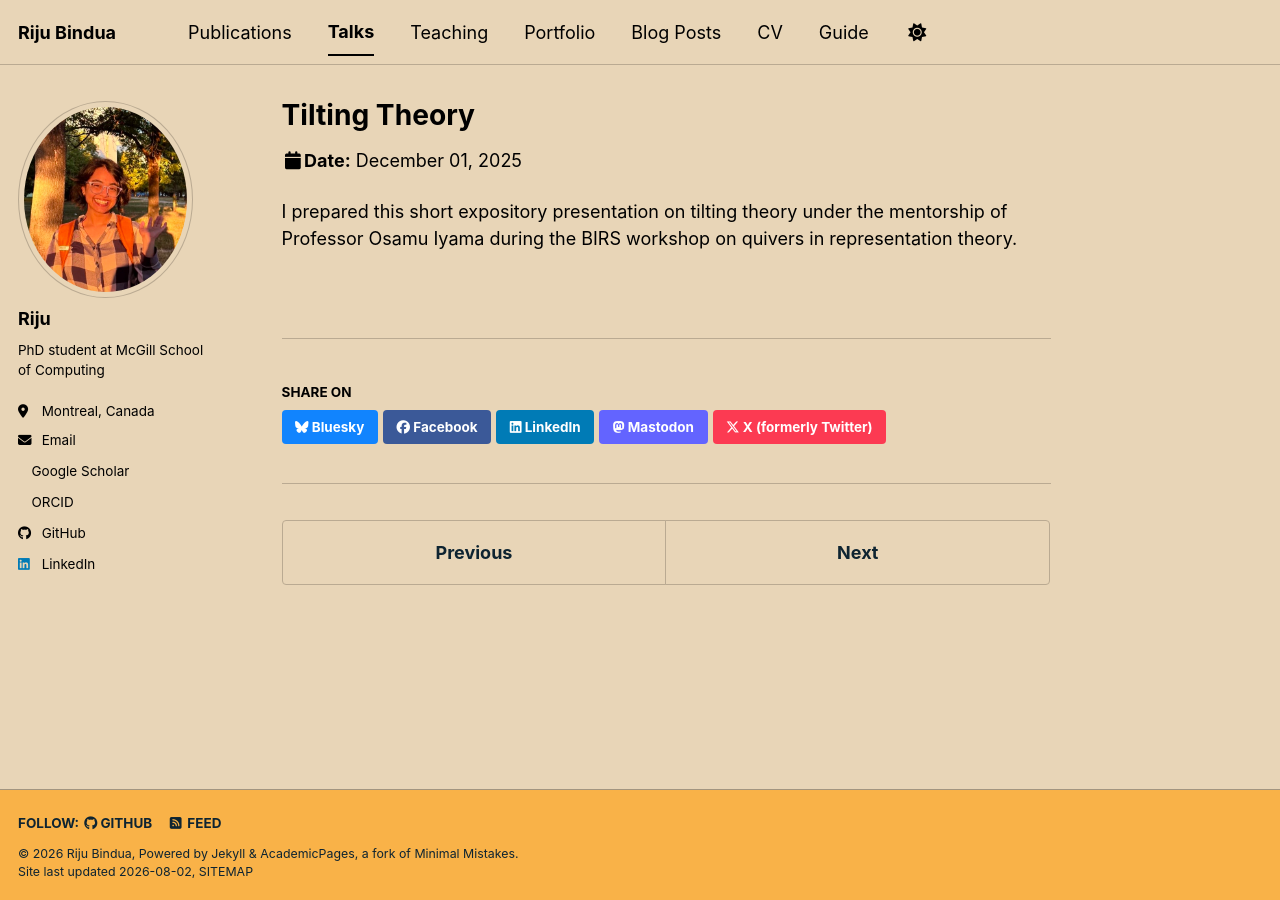
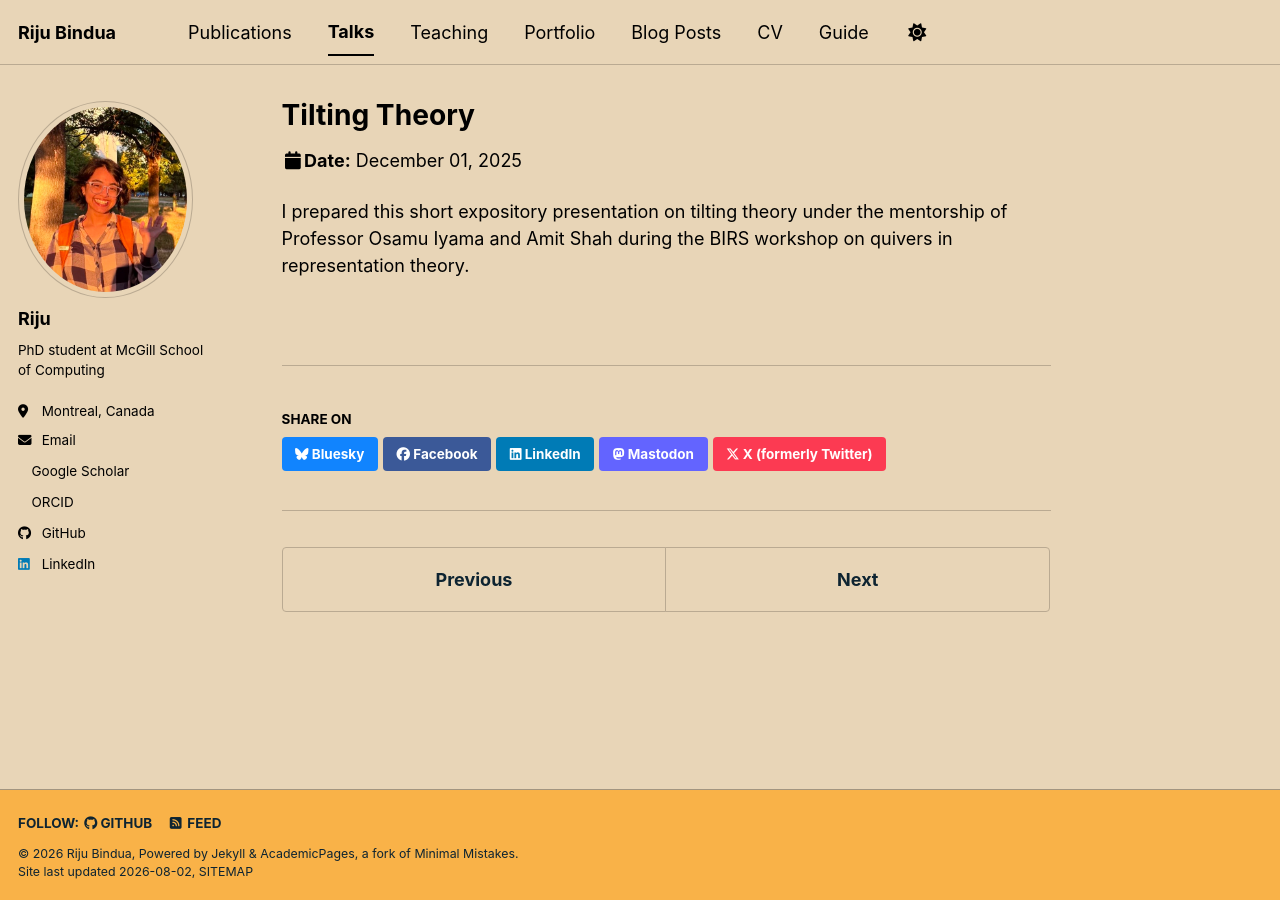
Before and after one commit to binduariju/binduariju.github.io, a Jekyll site: the page built from _talks/2025-12-01-tilting-theory.md, in a window 1280 px wide. Built offline with Jekyll 4.4.1, drawn with Linux system fonts in a browser that asks for light colours; a style sheet for code colours, icons or effects is not loaded.

Commit message:
Add co-mentor Amit Shah to presentation details

```diff
--- a/_talks/2025-12-01-tilting-theory.md
+++ b/_talks/2025-12-01-tilting-theory.md
@@ -11,4 +11,4 @@ location: "Chennai Mathematical Institute, Chennai, India"
 excerpt: "An expository presentation prepared under the mentorship of Professor Osamu Iyama."
 ---
 
-I prepared this short expository presentation on tilting theory under the mentorship of Professor Osamu Iyama during the BIRS workshop on quivers in representation theory.
+I prepared this short expository presentation on tilting theory under the mentorship of Professor Osamu Iyama and Amit Shah during the BIRS workshop on quivers in representation theory.
```
